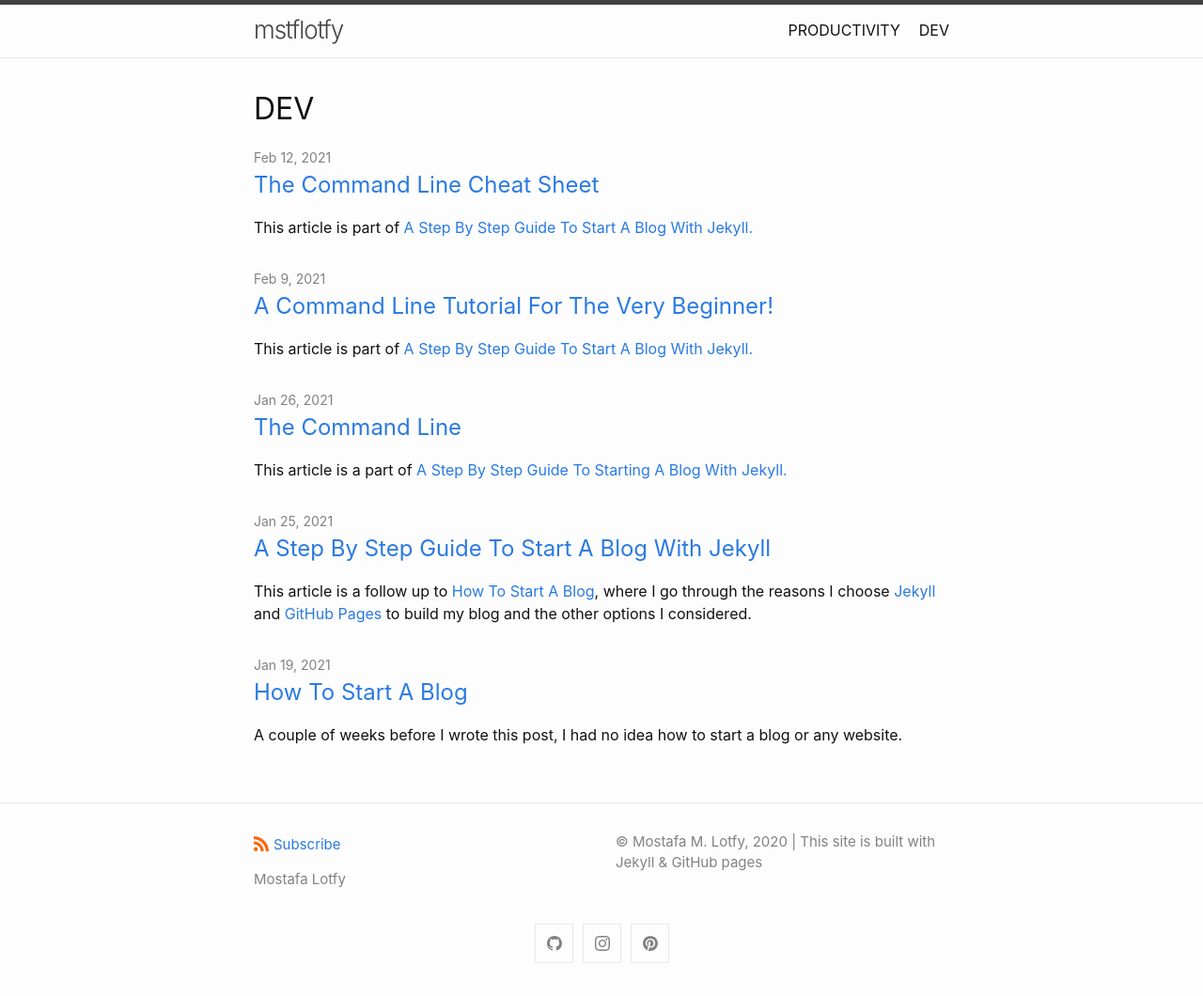
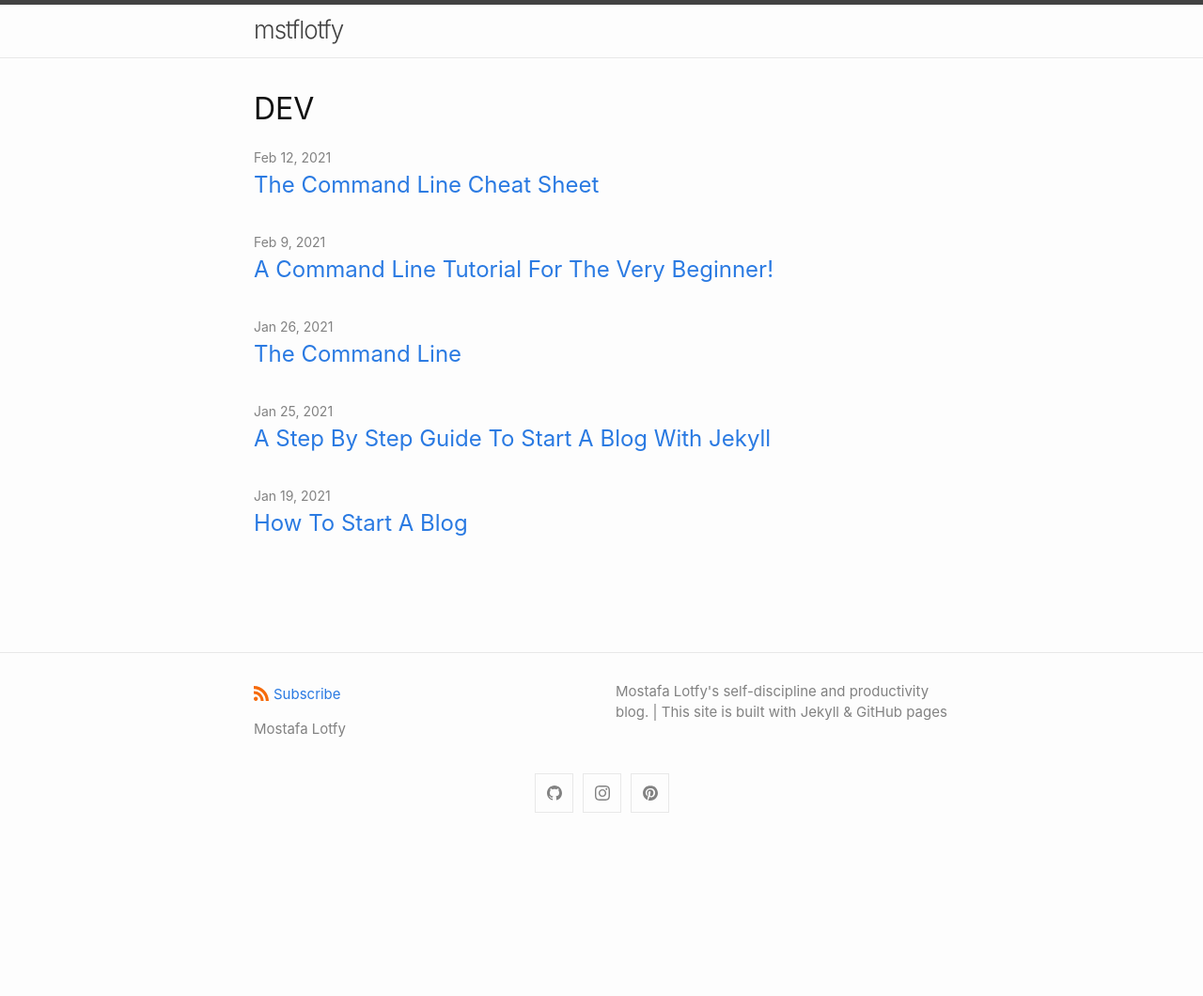
Before and after one commit to mstflotfy/mstflotfy.github.io, a Jekyll site: the page built from dev.md, in a window 1280 px wide. Shown: the whole page at 94% size. Built offline with Jekyll 4.4.1, drawn with Linux system fonts in a browser that asks for light colours; after the commit the page ends 900 px from its top, so only the background shows below that.

Commit message:
Editing footer copy

```diff
--- a/_config.yml
+++ b/_config.yml
@@ -3,9 +3,9 @@ author:
   name: Mostafa Lotfy
   email: null
 description: > # this means to ignore newlines until "show_excerpts:"
-  © Mostafa M. Lotfy, 2020 | This site is built with Jekyll & GitHub pages
+  Mostafa Lotfy's self-discipline and productivity blog. | This site is built with Jekyll & GitHub pages
 
-show_excerpts: true # set to true to show excerpts on the homepage
+show_excerpts: false # set to true to show excerpts on the homepage
 
 # Minima date format
 # refer to https://shopify.github.io/liquid/filters/date/ if you want to customize this
@@ -15,14 +15,14 @@ minima:
   # generate social links in footer
   social_links:
     twitter:
+    instagram: mstflotfy
+    pinterest: mstflotfy
     github:  mstflotfy
     # devto: jekyll
     # dribbble: jekyll
     # facebook: jekyll
     # flickr:   jekyll
-    instagram: mstflotfy
     # linkedin: jekyll
-    pinterest: mstflotfy
     # youtube: jekyll
     # youtube_channel: UC8CXR0-3I70i1tfPg1PAE1g
     # youtube_channel_name: CloudCannon
@@ -49,8 +49,9 @@ minima:
 # If you want to link only specific pages in your header, uncomment
 # this and add the path to the pages in order as they should show up
 header_pages:
-  - productivity.md
-  - dev.md
+  - articles.md
+  - about.md
+
 
 # Build settings
 theme: null
```
